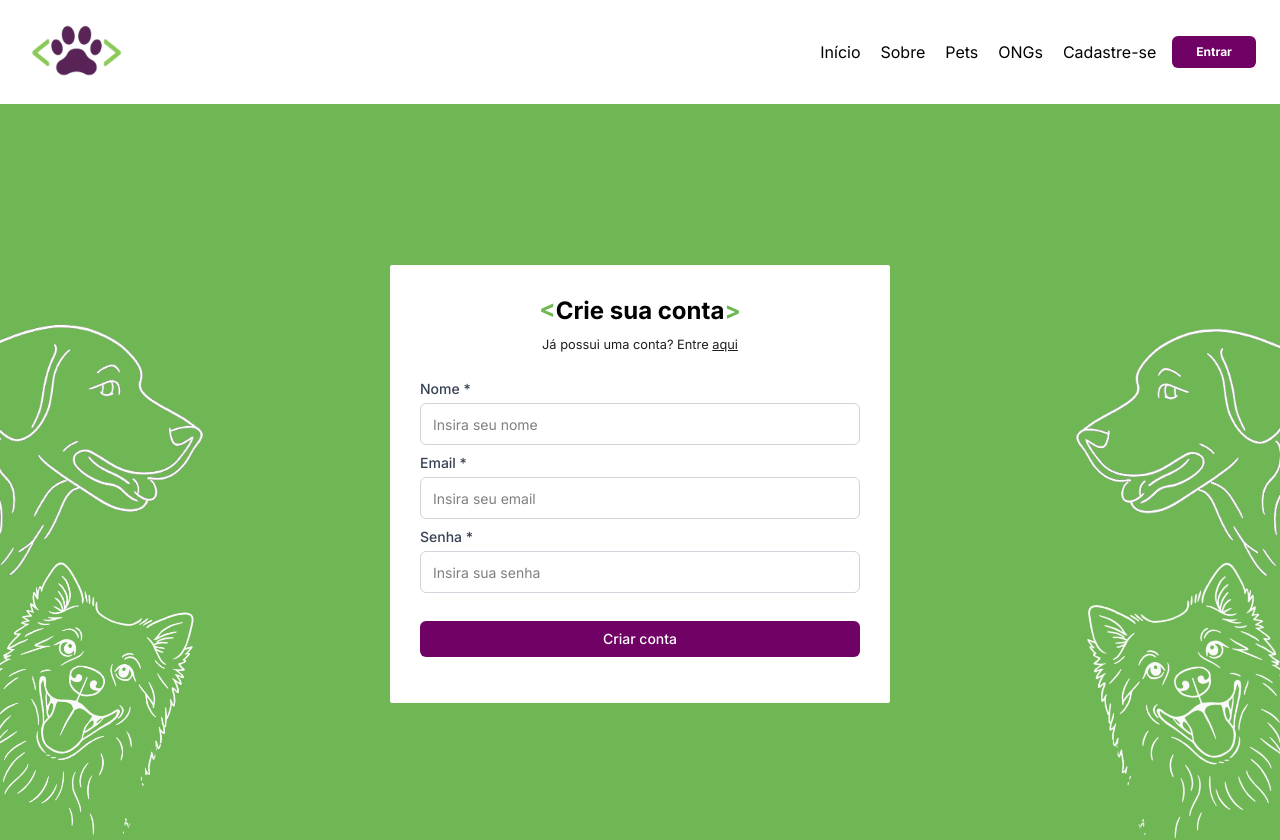
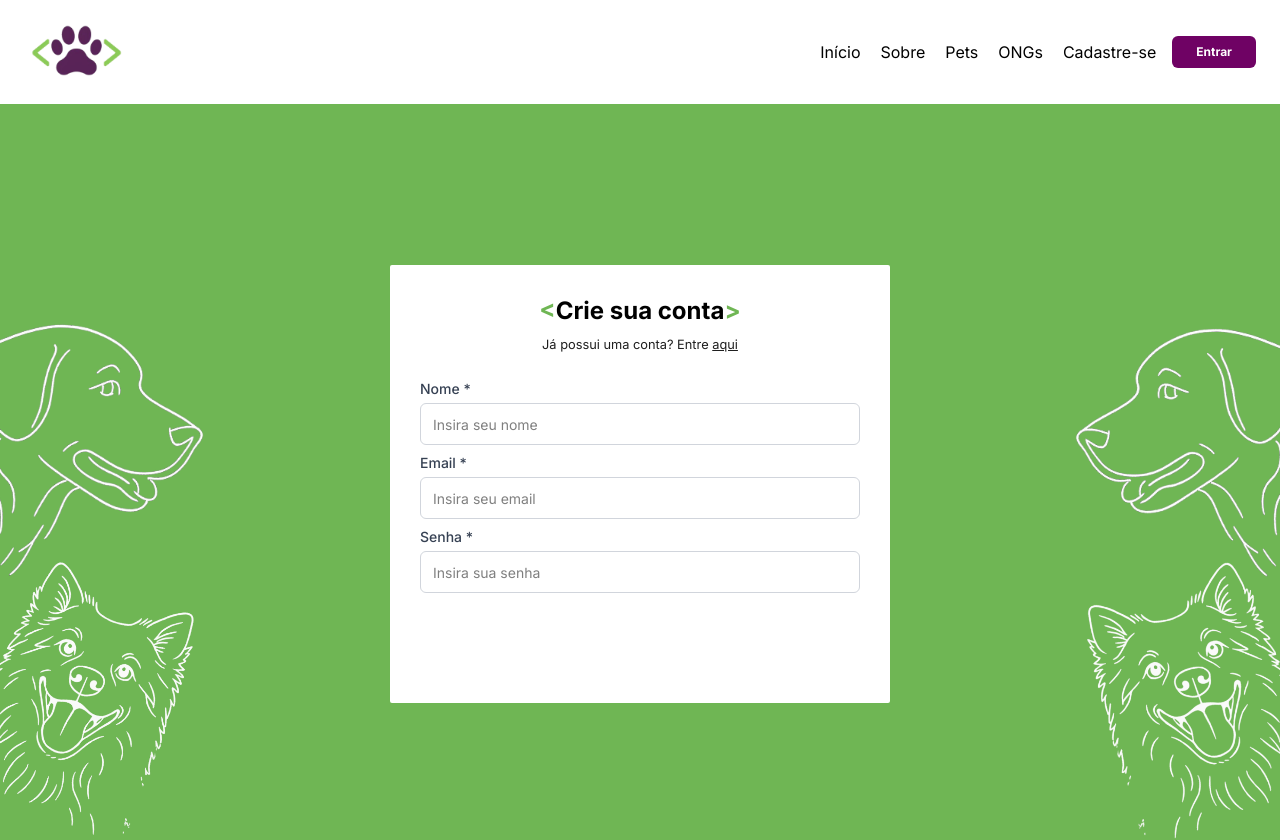
Before and after one commit to flaviare1s/conectapet-front, a React (Vite) app: page /signup/user in a window 1280 px wide. Shown: the top 840 px of the page. Built offline with nearby package versions, Linux system fonts and the light colour scheme.

Commit message:
fix: ajusta tailwind

```diff
--- a/src/components/SubmitButton.jsx
+++ b/src/components/SubmitButton.jsx
@@ -1,8 +1,13 @@
-export const SubmitButton = ({ label, bgColor, hoverColor }) => {
+const bgClasses = {
+  "verde-primario": "bg-verde-primario hover:bg-verde-escuro",
+  "rosa-forte": "bg-rosa-forte hover:bg-rosa-escura",
+};
+
+export const SubmitButton = ({ label, bgColor = "verde-primario" }) => {
   return (
     <button
       type="submit"
-      className={`bg-${bgColor} hover:bg-${hoverColor} text-white font-medium text-sm py-2 px-4 rounded-md transition-colors duration-75 font-inter focus:outline-none focus:shadow-outline w-full cursor-pointer mt-5`}
+      className={`text-white font-medium text-sm py-2 px-4 rounded-md transition-colors duration-75 font-inter focus:outline-none focus:shadow-outline w-full cursor-pointer mt-5 ${bgClasses[bgColor]}`}
     >
       {label}
     </button>
--- a/src/index.css
+++ b/src/index.css
@@ -8,6 +8,7 @@
   --color-roxo-fucsia: #C25FBF;
   --color-verde-limao: #73F271;
   --color-verde-piscina: #A3E4A0;
+  --color-verde-escuro: #3E7C53 ;
   --color-cinza: #474747;
   --color-branco: #fff;
   --color-preto: #000;
--- a/src/pages/GuardianRegister.jsx
+++ b/src/pages/GuardianRegister.jsx
@@ -104,7 +104,6 @@ export const GuardianRegister = () => {
           <SubmitButton
             label="Criar conta"
             bgColor="roxo-primario"
-            hoverColor="rosa-forte"
           />
         </form>
       </div>
--- a/src/pages/Login.jsx
+++ b/src/pages/Login.jsx
@@ -117,7 +117,6 @@ export const Login = () => {
           <SubmitButton
             label="Entrar"
             bgColor="verde-primario"
-            hoverColor="verde-piscina"
           />
         </form>
       </div>
--- a/src/pages/UserRegister.jsx
+++ b/src/pages/UserRegister.jsx
@@ -104,7 +104,6 @@ export const UserRegister = () => {
           <SubmitButton
             label="Criar conta"
             bgColor="roxo-primario"
-            hoverColor="rosa-forte"
           />
         </form>
       </div>
```
